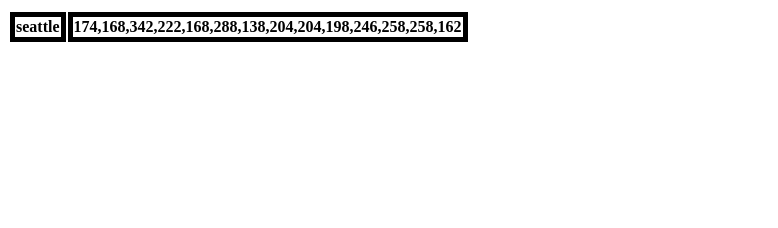
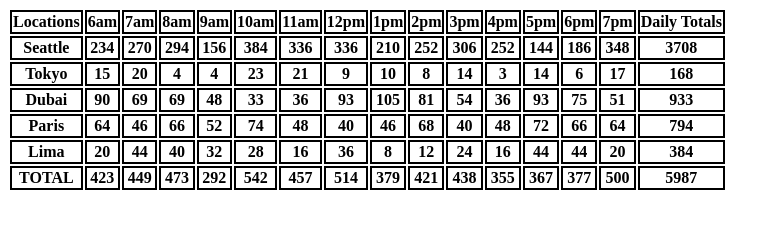
Before and after one commit to Yasir-Mohamud/cookie-stand, a plain HTML site: page index.html in a window 1280 px wide. Shown: the whole page, without its empty margins (0-778 px from the left). Drawn offline with Linux system fonts and the light colour scheme.

Commit message:
revised version

```diff
--- a/app.js
+++ b/app.js
@@ -1,231 +1,135 @@
 'use strict';
 var hours = ['6am', '7am', '8am','9am','10am','11am','12pm','1pm','2pm','3pm','4pm','5pm','6pm','7pm'];
-const regex = /,/gi;
 
-function Store (name ,customer_min , customer_max , average_cookies) {
+
+var table = document.getElementById('sales');
+
+var total_stores = [];
+
+//constructor for the cookie stores
+function Cookie_store (name ,customer_min , customer_max , average_cookies) {
   this.name = name ,
-  this.sales_per_hour = [] ;
   this.customer_min = customer_min;
   this.customer_max = customer_max;
   this.average_cookies = average_cookies;
+  this.cookie_sales_per_hour = [];
+  this.cookie_sales_per_day = 0;
+  total_stores.push(this);
 }
-Store.prototype.render = '';
-//store.prototype.total = total ();
-// store.prototype.customer_per_hour = customer_per_hour ( this.customer_min , this.customer_max  );
-//store.prototype.
-var seattle = new Store ('seattle',23,65,6.3);
-seattle.customer_per_hour = customer_per_hour (seattle.customer_min ,seattle.customer_max );
-seattle.cookie_sales_per_hour = cookie_sales_per_hour (seattle);
-console.log(seattle);
+//creates the numbers of cookies sold for every hour
+Cookie_store.prototype.create_cookie_sales_per_hour = function () {
+  // var customers = customer_per_hour (this.customer_min , this.customer_max );
 
-var tokyo = new Store ('tokyo',3,24,1.2);
-tokyo.customer_per_hour = customer_per_hour (tokyo.customer_min ,tokyo.customer_max );
-tokyo.cookie_sales_per_hour = cookie_sales_per_hour (tokyo);
-console.log(tokyo);
+  for (var i = 0 ; i < hours.length ; i++) {
+    var sales = customer_per_hour (this.customer_min , this.customer_max ) * Math.floor(this.average_cookies);
+    this.cookie_sales_per_hour.push(sales);
+  }
 
-var dubai = new Store ('dubai',11,38,3.7);
-dubai.customer_per_hour = customer_per_hour (dubai.customer_min ,dubai.customer_max );
-dubai.cookie_sales_per_hour = cookie_sales_per_hour (dubai);
-console.log(dubai);
+  console.log(sales);
+  console.log(this.cookie_sales_per_hour );
 
-var paris = new Store ('paris',20,38,2.3);
-paris.customer_per_hour = customer_per_hour (paris.customer_min ,paris.customer_max );
-paris.cookie_sales_per_hour = cookie_sales_per_hour (paris);
-console.log(paris);
-
-var lima = new Store ('lima',2,16,4.6);
-lima.customer_per_hour = customer_per_hour (lima.customer_min ,lima.customer_max );
-lima.cookie_sales_per_hour = cookie_sales_per_hour (lima);
-console.log(lima);
+};
+//creates the total of cookies sold in a day
+Cookie_store.prototype.daily_total = function () {
+  for (var i = 0; i < this.cookie_sales_per_hour.length ; i++) {
+    this.cookie_sales_per_day= this.cookie_sales_per_day + this.cookie_sales_per_hour[i];
+  }
+};
 
 
+var seattle = new Cookie_store ('Seattle',23,65,6.3);
+// seattle.create_cookie_sales_per_hour();
+// seattle.daily_total();
+
+var tokyo = new Cookie_store ('Tokyo',3,24,1.2);
+var dubai = new Cookie_store ('Dubai',11,38,3.7);
+var paris = new Cookie_store ('Paris',20,38,2.3);
+var lima = new Cookie_store ('Lima',2,16,4.6);
 
 
-var table_ = document.getElementById('table');
-var row = document.createElement('tr');
-table.appendChild(row);
+// creates header
+function header () {
+  var row = document.createElement('tr');
+  var locations = document.createElement('th');
+  locations.textContent = ('Locations');
+  row.appendChild(locations);
+  //creates hours headers
+  for ( var i = 0 ; i < hours.length ; i++) {
+    var time = document.createElement('th');
+    time.textContent = hours[i];
+    row.appendChild(time);
+  }
+  var total = document.createElement('th');
+  total.textContent = ('Daily Totals');
+  row.appendChild(total);
 
-function headers () {
-  var box = document.createElement('th');
-  box.textContent = ('hours');
-  var hd = document.createElement('td');
-  for(var i = 0 ; i < hours.length ; i++){
-    hd.textContent = hours[i];
+  table.appendChild(row);
 
+}
+header();
+
+// creates the sales body
+function render (store) {
+  var row = document.createElement('tr');
+  var name = document.createElement('th');
+  name.textContent = store.name;
+  row.appendChild(name);
+  // creates row for the cookie sales
+  for ( var i = 0; i < hours.length ; i++) {
+    var sale = document.createElement('th');
+    sale.textContent = store.cookie_sales_per_hour[i];
+    row.appendChild(sale);
+    console.log(sale);
   }
-  // var h = document.createElement('th');
-  // h.textContent = hours;
+  //creates the total
+  var total = document.createElement('th');
+  total.textContent = store.cookie_sales_per_day;
+  row.appendChild(total);
 
-  console.log(hd);
-  return hd ;
+  table.appendChild(row);
 }
-// row.appendChild(h);}
-headers();
-
-var seattle_row_name = document.createElement('th');
-seattle_row_name.textContent = seattle.name;
-var seattle_sales = document.createElement('th');
-seattle_sales.textContent = (seattle.sales_per_hour);
-table.appendChild(seattle_row_name );
-table.appendChild( seattle_sales);
-
-
-
-
-
-
-
-
-
-
-
+//generates random customer
 function customer_per_hour (min , max ) {
   min = Math.ceil(min);
   max = Math.floor(max);
   return Math.floor(Math.random() * (max - min + 1)) + min;
 }
-//number of cookies sold for every hour
-function cookie_sales_per_hour (store) {
-  for (var i = 0 ; i < hours.length ; i++ ) {
-    var sale = customer_per_hour(store.customer_min, store.customer_max) * Math.floor(store.average_cookies) ;
-    store.sales_per_hour.push(sale);
-
-  }
-  return store.sales_per_hour;
-}
-//the total number of cookies sold in a day
-function total (store) {
-  var j = 0;
-  var total_cookies = 0 ;
-  while( j < hours.length) {
-    var currentArray = store.sales_per_hour[j];
-    total_cookies = currentArray + total_cookies;
-    j++;
-    console.log(currentArray);
-  }
-  console.log(total_cookies);
-  return total_cookies;
-}
-// var hour = document.createElement('td');
-// hour.textcontent = 'heloo';
-// row.appendChild(hour);
 
 
+for (var i = 0; i < total_stores.length; i++) {
+  total_stores[i].create_cookie_sales_per_hour();
+  total_stores[i].daily_total();
+  render(total_stores[i]);
+  // footer(total_stores[i]);
+}
+function footer () {
+  var row = document.createElement('tr');
+  var final = document.createElement('th');
+  final.textContent = ('TOTAL');
+  row.appendChild(final);
+  // var sum = 0;
+  // //creates the total sale of cookies for every hour
+  for (var j = 0; j < hours.length ; j++){
+    var sum = 0;
+    for (var i = 0; i < total_stores.length; i++) {
+      sum = sum + total_stores[i].cookie_sales_per_hour[j];
+    }
 
-//var seattle = {
-//   name : 'seattle',
-//   sales_per_hour : [],
-//   customer_min : 23 ,
-//   customer_max : 65 ,
-//   average_cookies : 6.3 ,
-//   render : function() {
-//     var seattleUl = document.getElementById('seattle');
-//     for ( var i = 0; i < hours.length ; i++){
-//       var seattleLi = document.createElement('li');
-//       seattleLi.textContent = hours[i] + ' ' + this.sales_per_hour[i] + ' cookies';
-//       seattleUl.appendChild(seattleLi);
-//     }
-//     var totalLi = document.createElement('li');
-//     totalLi.textContent = 'Total ' + total(seattle) + ' cookies';
-//     seattleLi.appendChild(totalLi);
-//   }
-// };
-// seattle.cookies_per_hour = cookie_sales_per_hour(seattle);
-// seattle.total_cookies = total (seattle);
+    var total = document.createElement('th');
+    total.textContent = sum;
+    row.appendChild(total);
+  }
 
-// seattle.render();
+  var add = 0;
+  for (var i = 0; i < total_stores.length; i++) {
+    add = add+ total_stores[i].cookie_sales_per_day;
+  }
+  var all = document.createElement('th');
+  all.textContent = add;
+  row.appendChild(all);
 
-// //tokyo object
-// var tokyo = {
-//   name : 'tokyo',
-//   sales_per_hour : [],
-//   customer_min : 3 ,
-//   customer_max : 24 ,
-//   average_cookies : 1.2 ,
-//   render : function() {
-//     var tokyoUl = document.getElementById('tokyo');
-//     for ( var i = 0; i < hours.length ; i++){
-//       var tokyoLi = document.createElement('li');
-//       tokyoLi.textContent = hours[i] + ' ' + this.sales_per_hour[i] + ' cookies';
-//       tokyoUl.appendChild(tokyoLi);
-//     }
-//     var totalLi = document.createElement('li');
-//     totalLi.textContent = 'Total ' + total(tokyo) + ' cookies';
-//     tokyoLi.appendChild(totalLi);
-//   }
-// };
-// tokyo.cookies_per_hour = cookie_sales_per_hour(tokyo);
-// tokyo.total_cookies = total (tokyo);
+  table.appendChild(row);
 
-// tokyo.render();
+}
 
-// //dubai object
-// var dubai = {
-//   name : 'dubai',
-//   sales_per_hour : [],
-//   customer_min : 11 ,
-//   customer_max : 38 ,
-//   average_cookies : 3.7 ,
-//   render : function() {
-//     var dubaiUl = document.getElementById('dubai');
-//     for ( var i = 0; i < hours.length ; i++){
-//       var dubaiLi = document.createElement('li');
-//       dubaiLi.textContent = hours[i] + ' ' + this.sales_per_hour[i] + ' cookies';
-//       dubaiUl.appendChild(dubaiLi);
-//     }
-//     var totalLi = document.createElement('li');
-//     totalLi.textContent = 'Total ' + total(dubai) + ' cookies';
-//     dubaiLi.appendChild(totalLi);
-//   }
-// };
-// dubai.cookies_per_hour = cookie_sales_per_hour(dubai);
-// dubai.total_cookies = total (dubai);
-
-// dubai.render();
-
-// //paris object
-// var paris = {
-//   name : 'paris',
-//   sales_per_hour : [],
-//   customer_min : 20 ,
-//   customer_max : 38 ,
-//   average_cookies : 3.7 ,
-//   render : function() {
-//     var parisUl = document.getElementById('paris');
-//     for ( var i = 0; i < hours.length ; i++){
-//       var parisLi = document.createElement('li');
-//       parisLi.textContent = hours[i] + ' ' + this.sales_per_hour[i] + ' cookies';
-//       parisUl.appendChild(parisLi);
-//     }
-//     var totalLi = document.createElement('li');
-//     totalLi.textContent = 'Total ' + total(paris)+ ' cookies';
-//     parisLi.appendChild(totalLi);
-//   }
-// };
-// paris.cookies_per_hour = cookie_sales_per_hour(paris);
-// paris.total_cookies = total (paris);
-
-// paris.render();
-// //lima object
-// var lima = {
-//   name : 'lima',
-//   sales_per_hour : [],
-//   customer_min : 2 ,
-//   customer_max : 16 ,
-//   average_cookies : 4.6 ,
-//   render : function() {
-//     var limaUl = document.getElementById('lima');
-//     for ( var i = 0; i < hours.length ; i++){
-//       var limaLi = document.createElement('li');
-//       limaLi.textContent = hours[i] + ' ' + this.sales_per_hour[i] + ' cookies';
-//       limaUl.appendChild(limaLi);
-//     }
-//     var totalLi = document.createElement('li');
-//     totalLi.textContent = 'Total ' + total(lima) + ' cookies';
-//     limaLi.appendChild(totalLi);
-//   }
-// };
-// lima.cookies_per_hour = cookie_sales_per_hour(lima);
-// lima.total_cookies = total (lima);
-
-// lima.render();
+footer();
--- a/index.html
+++ b/index.html
@@ -7,17 +7,14 @@
   <title>Document</title>
   <style>
   th{
-    border: 5px solid black;
+    border: 2px solid black;
     color: black;
   }
 
   </style>
 </head>
 <body >
-  <table>
-    <tbody id="table">
-
-    </tbody>
+  <table id="sales">
 
   </table>
   <script src="app.js"></script>
```
